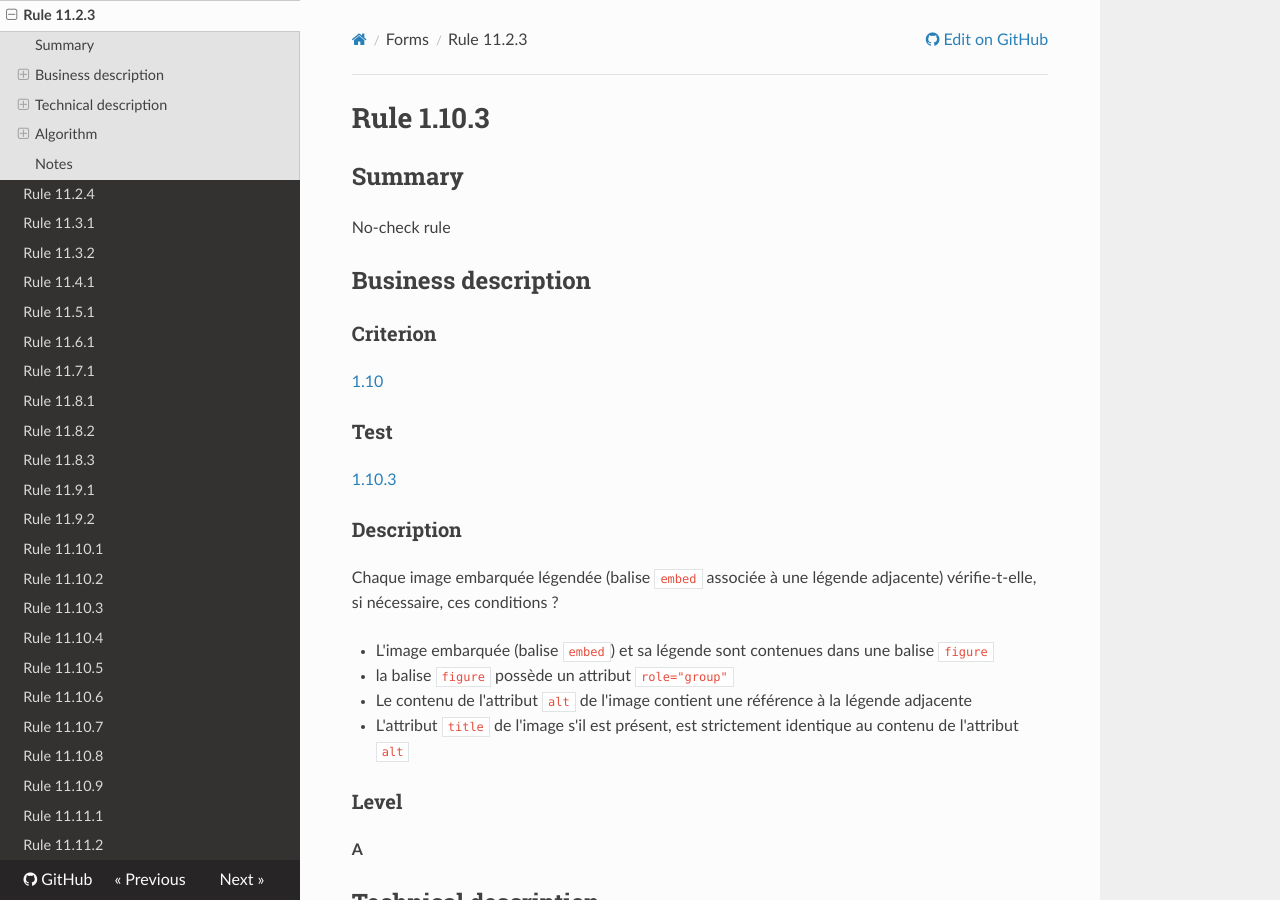
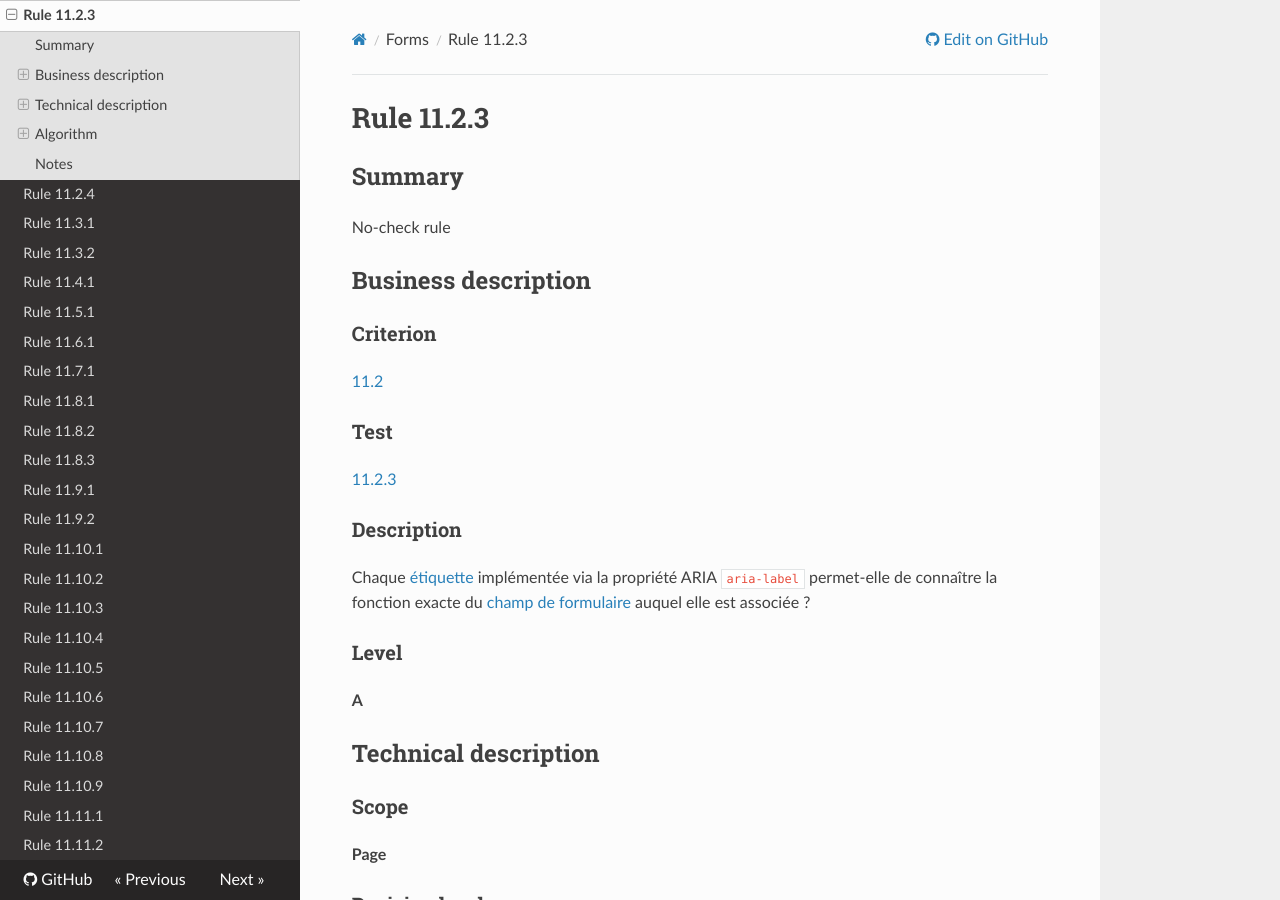
Before and after one commit to Tanaguru/RGAA3-2016, an MkDocs documentation site: the page built from docs/Rule-11-2-3.md, in a window 1280 px wide and 900 px high. Built offline with MkDocs 1.6.1, drawn with Linux system fonts in a browser that asks for light colours; nearby versions of some CDN libraries; old or Windows-style settings are respelled for this version of MkDocs.

Commit message:
Update Rule-11-2-3.md

```diff
--- a/docs/Rule-11-2-3.md
+++ b/docs/Rule-11-2-3.md
@@ -1,4 +1,4 @@
-# Rule 1.10.3
+# Rule 11.2.3
 
 ## Summary
 
@@ -8,21 +8,15 @@ No-check rule
 
 ### Criterion
 
-[1.10](http://references.modernisation.gouv.fr/referentiel-technique-0#crit-1-10)
+[11.2](http://references.modernisation.gouv.fr/referentiel-technique-0#crit-11-2)
 
 ###Test
 
-[1.10.3](http://references.modernisation.gouv.fr/referentiel-technique-0#test-1-10-3)
+[11.2.3](http://references.modernisation.gouv.fr/referentiel-technique-0#test-11-2-3)
 
 ### Description
 
-Chaque image embarqu&eacute;e l&eacute;gend&eacute;e (balise `embed` associ&eacute;e &agrave; une l&eacute;gende adjacente) v&eacute;rifie-t-elle, si n&eacute;cessaire, ces conditions ?
-
- * L'image embarqu&eacute;e (balise `embed`) et sa l&eacute;gende sont contenues dans une balise `figure`
- * la balise `figure` poss&egrave;de un attribut `role="group"`
- * Le contenu de l'attribut `alt` de l'image contient une r&eacute;f&eacute;rence &agrave; la l&eacute;gende adjacente
- * L'attribut `title` de l'image s'il est pr&eacute;sent, est strictement identique au contenu de l'attribut `alt`
-
+Chaque <a href="http://references.modernisation.gouv.fr/referentiel-technique-0#mEtiquette">&eacute;tiquette</a> impl&eacute;ment&eacute;e via la propri&eacute;t&eacute; ARIA `aria-label` permet-elle de conna&icirc;tre la fonction exacte du <a href="http://references.modernisation.gouv.fr/referentiel-technique-0#mChpSaisie">champ de formulaire</a> auquel elle est associ&eacute;e ?
 
 ### Level
 
```
